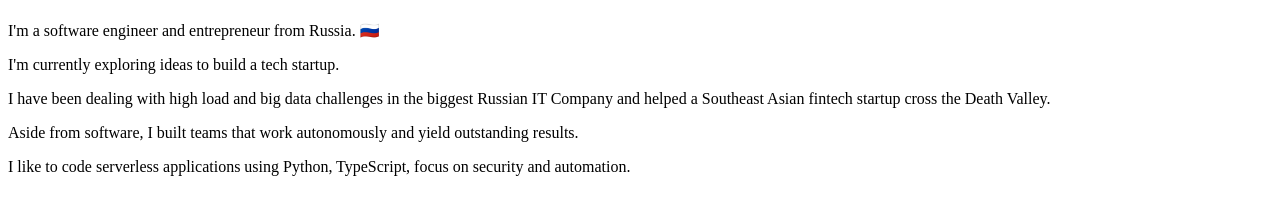
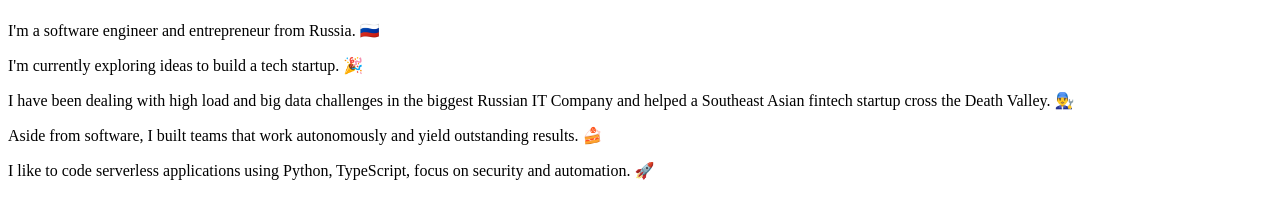
Before and after one commit to ediskandarov/emcpow2.com, a Next.js app: page / in a window 1280 px wide. Shown: the part 580-797 px from the top of the page. Built offline with nearby package versions, Linux system fonts and the light colour scheme.

Commit message:
🎨 add some fancyness

```diff
--- a/pages/_document.tsx
+++ b/pages/_document.tsx
@@ -11,7 +11,7 @@ class MyDocument extends Document {
     return (
       <Html className="dark">
         <Head />
-        <body className="bg-white dark:bg-gray-800">
+        <body className="bg-white dark:bg-black">
           <Main />
           <NextScript />
         </body>
--- a/pages/index.tsx
+++ b/pages/index.tsx
@@ -6,7 +6,7 @@ import Link from 'next/link'
 
 const IndexPage = (): JSX.Element => (
   <Layout title="Eduard Iskandarov's home page">
-    <div className="h-2 bg-indigo-600" />
+    <div className="h-2 bg-yellow-600" />
     <div className="container mx-auto sm:max-w-screen-md">
       <figure className="sm:w-max mx-auto sm:mt-6">
         <Image
@@ -18,12 +18,12 @@ const IndexPage = (): JSX.Element => (
         />
       </figure>
       <main className="text-center break-words text-gray-900 dark:text-white text-lg">
-        <h1 className="mt-6 text-3xl">Hi! I'm Eduard Iskandarov (<Link href="https://twitter.com/emcpow2">@emcpow2</Link>) 👋.</h1>
+        <h1 className="mt-6 text-3xl">Hi! I'm Eduard Iskandarov (<Link prefetch={false} href="https://twitter.com/emcpow2"><a className="text-yellow-600">@emcpow2</a></Link>) 👋.</h1>
         <p className="mt-6">I'm a software engineer and entrepreneur from Russia. 🇷🇺</p>
-        <p className="mt-6">I'm currently exploring ideas to build a tech startup.</p>
-        <p className="mt-6">I have been dealing with high load and big data challenges in the biggest Russian IT Company and helped a Southeast Asian fintech startup cross the Death Valley.</p>
-        <p className="mt-6">Aside from software, I built teams that work autonomously and yield outstanding results.</p>
-        <p className="my-6">I like to code serverless applications using Python, TypeScript, focus on security and automation.</p>
+        <p className="mt-6">I'm currently exploring ideas to build a tech startup. 🎉</p>
+        <p className="mt-6">I have been dealing with high load and big data challenges in the biggest Russian IT Company and helped a Southeast Asian fintech startup cross the Death Valley. 👨‍🔧</p>
+        <p className="mt-6">Aside from software, I built teams that work autonomously and yield outstanding results. 🍰</p>
+        <p className="my-6">I like to code serverless applications using Python, TypeScript, focus on security and automation. 🚀</p>
       </main>
     </div>
   </Layout>
```
